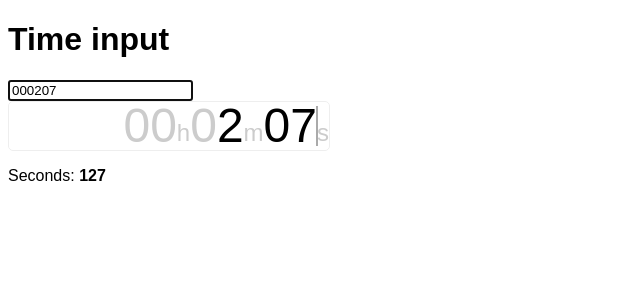
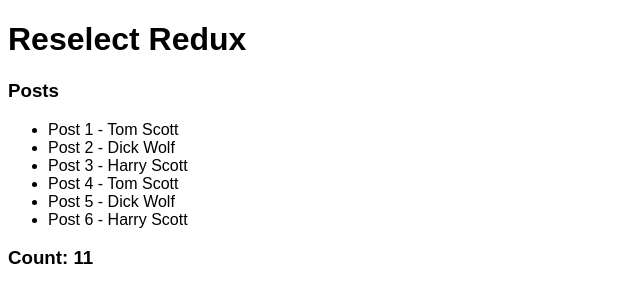
Before and after one commit to brigand/react-scratch, a React app: page / in a window 1280 px wide. Shown: the top 302 px of the page, without its empty margins (0-640 px from the left). Built offline with nearby package versions, Linux system fonts and the light colour scheme.

Commit message:
initial reselect-redux

```diff
--- a/package.json
+++ b/package.json
@@ -6,7 +6,10 @@
   "dependencies": {
     "prop-types": "^15.5.10",
     "react": "^15.5.4",
-    "react-dom": "^15.5.4"
+    "react-dom": "^15.5.4",
+    "react-redux": "^5.0.5",
+    "redux": "^3.7.1",
+    "reselect": "^3.0.1"
   },
   "devDependencies": {
     "autoprefixer": "7.1.0",
--- a/src/index.js
+++ b/src/index.js
@@ -3,6 +3,7 @@ import ReactDOM from 'react-dom';
 // import App from './tabs';
 // import App from './mui-button';
 //import App from './dropdown';
-import App from './time-input';
+// import App from './time-input';
+import App from './reselect-redux';
 
 ReactDOM.render(<App />, document.getElementById('root'));
--- /dev/null
+++ b/src/reselect-redux/Counter.js
@@ -0,0 +1,25 @@
+import React from 'react';
+import {connect} from 'react-redux';
+
+class Counter extends React.Component {
+  componentDidMount() {
+    setInterval(() => {
+      this.props.increment();
+    }, 500);
+  }
+  render() {
+    return (
+      <div>
+        <h3>Count: {this.props.count}</h3>
+      </div>
+    );
+  }
+}
+
+const mapState = (state) => ({count: state.count});
+const mapDispatch = {
+  increment: () => ({type: 'INCREMENT'}),
+};
+
+
+export default connect(mapState, mapDispatch)(Counter);
--- /dev/null
+++ b/src/reselect-redux/Posts.js
@@ -0,0 +1,36 @@
+import React from 'react';
+import {connect} from 'react-redux';
+
+let count = 0;
+
+class Posts extends React.Component {
+  render() {
+    console.log(`Posts render ${++count}`);
+    return (
+      <div>
+        <h3>Posts</h3>
+        <ul>
+          {this.props.posts.map(x =>
+            <li key={x.id}>
+              {`${x.title} - ${x.user.first} ${x.user.last}`}
+            </li>
+          )}
+        </ul>
+      </div>
+    );
+  }
+}
+
+const mapState = (state) => {
+  const byId = state.postsById;
+  const usersById = state.usersById;
+  const listing = state.postListing;
+  return {
+    posts: listing.map(id => {
+      const post = byId[id];
+      return {...post, user: usersById[post.author]}
+    }),
+  };
+};
+
+export default connect(mapState)(Posts);
--- /dev/null
+++ b/src/reselect-redux/fixtures.js
@@ -0,0 +1,28 @@
+
+export const getPosts = () => ({
+  posts: [
+    {id: 'post-1', author: 'user-1', title: 'Post 1'},
+    {id: 'post-2', author: 'user-2', title: 'Post 2'},
+    {id: 'post-3', author: 'user-3', title: 'Post 3'},
+    {id: 'post-4', author: 'user-1', title: 'Post 4'},
+    {id: 'post-5', author: 'user-2', title: 'Post 5'},
+    {id: 'post-6', author: 'user-3', title: 'Post 6'},
+  ],
+  users: [
+    {
+      id: 'user-1',
+      first: 'Tom',
+      last: 'Scott',
+    },
+    {
+      id: 'user-2',
+      first: 'Dick',
+      last: 'Wolf',
+    },
+    {
+      id: 'user-3',
+      first: 'Harry',
+      last: 'Scott',
+    },
+  ],
+});
--- /dev/null
+++ b/src/reselect-redux/index.css
@@ -0,0 +1,3 @@
+body {
+  font-family: Arial;
+}
--- /dev/null
+++ b/src/reselect-redux/index.js
@@ -0,0 +1,20 @@
+import {Provider} from 'react-redux';
+import React from 'react';
+import store from './store';
+import Posts from './Posts';
+import Counter from './Counter';
+import './index.css';
+
+class App extends React.Component {
+  render() {
+    return (
+      <div>
+        <h1>Reselect Redux</h1>
+        <Posts />
+        <Counter />
+      </div>
+    );
+  }
+}
+
+export default () => <Provider store={store}><App /></Provider>;
--- /dev/null
+++ b/src/reselect-redux/reducers.js
@@ -0,0 +1,58 @@
+import {combineReducers} from 'redux';
+
+export const usersByIdReducer = (state = {}, action) => {
+  switch (action.type) {
+    case 'RECEIVE_DATA':
+      const newState = {...state};
+      action.payload.users.forEach((user) => {
+        newState[user.id] = user;
+      });
+      return newState;
+    default: return state
+  }
+};
+
+export const usersListingReducer = (state = {}, action) => {
+  switch (action.type) {
+    case 'RECEIVE_DATA':
+      return action.payload.users.map(x => x.id);
+    default: return state
+  }
+};
+
+
+export const postsByIdReducer = (state = {}, action) => {
+  switch (action.type) {
+    case 'RECEIVE_DATA':
+      const newState = {...state};
+      action.payload.posts.forEach((post) => {
+        newState[post.id] = post;
+      });
+      return newState;
+    default: return state
+  }
+}
+
+export const postListingReducer = (state = [], action) => {
+  switch (action.type) {
+    case 'RECEIVE_DATA':
+      return action.payload.posts.map(x => x.id);
+    default: return state
+  }
+}
+
+export const counterReducer = (state = 1, action) => {
+  switch (action.type) {
+    case 'INCREMENT':
+      return state + 1;
+    default: return state;
+  }
+}
+
+export default combineReducers({
+  usersById: usersByIdReducer,
+  usersListing: usersListingReducer,
+  postsById: postsByIdReducer,
+  postListing: postListingReducer,
+  count: counterReducer,
+});
--- /dev/null
+++ b/src/reselect-redux/store.js
@@ -0,0 +1,9 @@
+import {createStore} from 'redux';
+import reducer from './reducers';
+import {getPosts} from './fixtures';
+
+const store = createStore(reducer);
+
+store.dispatch({type: 'RECEIVE_DATA', payload: getPosts()});
+
+export default store;
```
Also changed, not shown: src/reselect-redux/Users.js (added), 1 other file (tests, documents, lock files or other folders).
